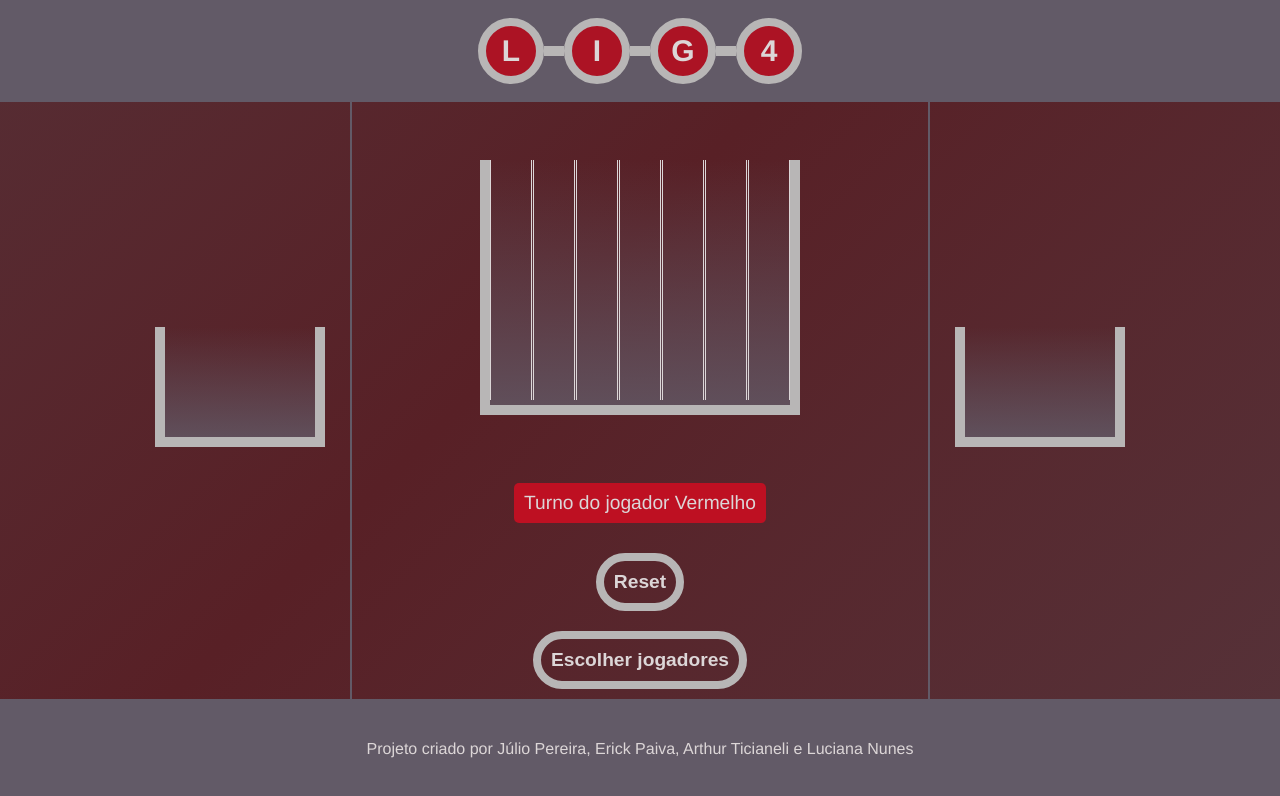
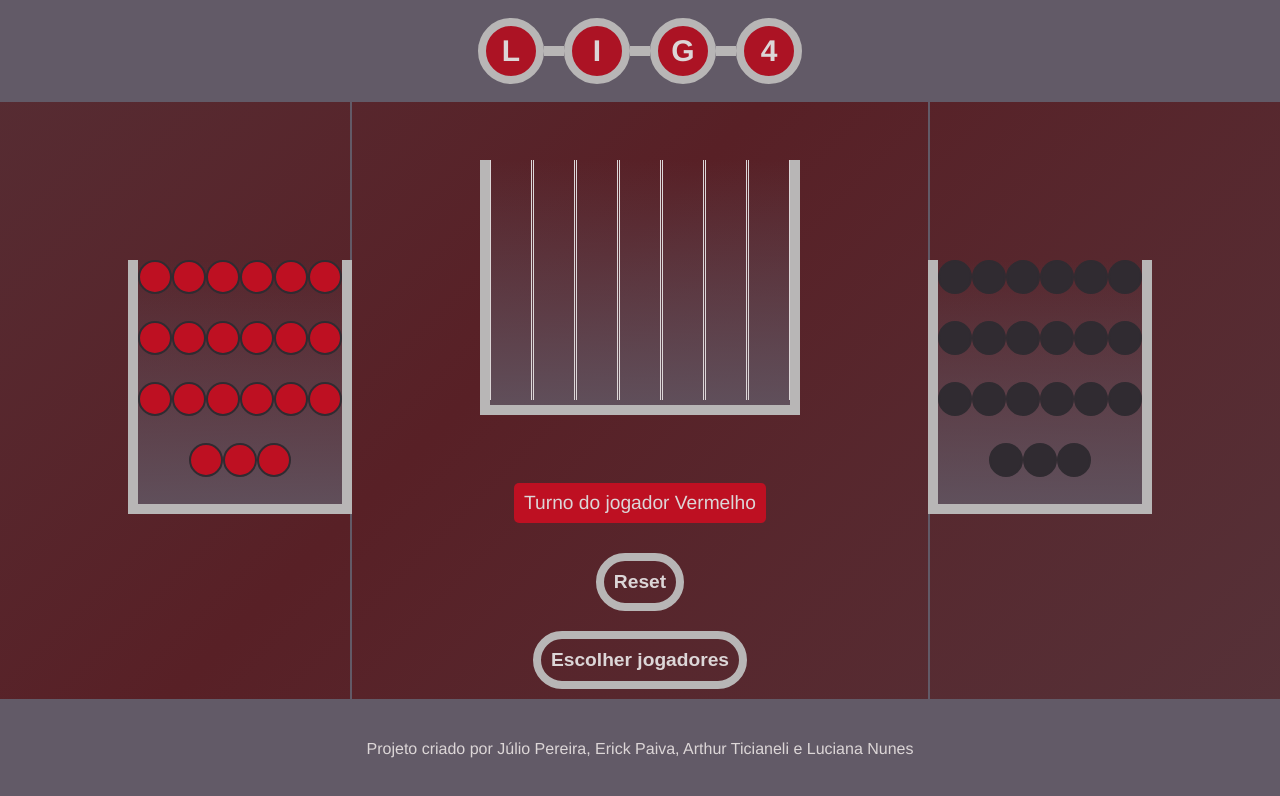
Before and after one commit to arthurticianeli/entrega-lig-4-sprint-5-arthurticianeli, a plain HTML site: page index.html in a window 1280 px wide. Both pictures are taken after a click on the button "Reset". Drawn offline with Linux system fonts and the light colour scheme.

Commit message:
caixas direitas e esquerdas prontas

```diff
--- a/JS/script.js
+++ b/JS/script.js
@@ -59,9 +59,32 @@ function criartableGame() {
     }
     verificarNomes()
     tableGameJogador.textContent = `Turno do jogador ${jogadorRed}`
-
+    criarBolinhasCaixas ()
 }
-
+function criarBolinhasCaixas (){
+    let caixas = document.querySelectorAll(".cxDiscos")
+    let caixaEsquerda = document.querySelector(".cxLeft")
+    // caixaEsquerda.style.dragGable = true
+    let caixaDireita = document.querySelector(".cxRigth")
+    caixaEsquerda.id = "left"
+    caixas.forEach(function a(e){
+        if(e.id === "left"){
+            for(let i = 0 ; i < 21 ; i++){
+                let bolinhaVermelha = document.createElement("div")
+                bolinhaVermelha.classList.add("red")
+                bolinhaVermelha.style.draggable = true
+                caixaEsquerda.prepend(bolinhaVermelha)
+            }
+        }else{
+            for(let i = 0 ; i < 21 ; i++){
+                let bolinhaBlack = document.createElement("div")
+                bolinhaBlack.classList.add("black")
+                bolinhaBlack.style.draggable = true
+                caixaDireita.prepend(bolinhaBlack)
+            }
+        }
+    })
+}
 
 
 
--- a/assets/style.css
+++ b/assets/style.css
@@ -255,10 +255,13 @@ div.tabuleiros{
 }
 
 div.cxDiscos{
+  display: flex;
+  flex-wrap: wrap;
+  justify-content: center;
   position: relative;
   top: 100px;
-  width: 150px;
-  height: 110px;
+  width: 204px;
+  height: 244px;
   border: 10px solid var(--border);
   border-top: none;
   background-image: linear-gradient(
```
